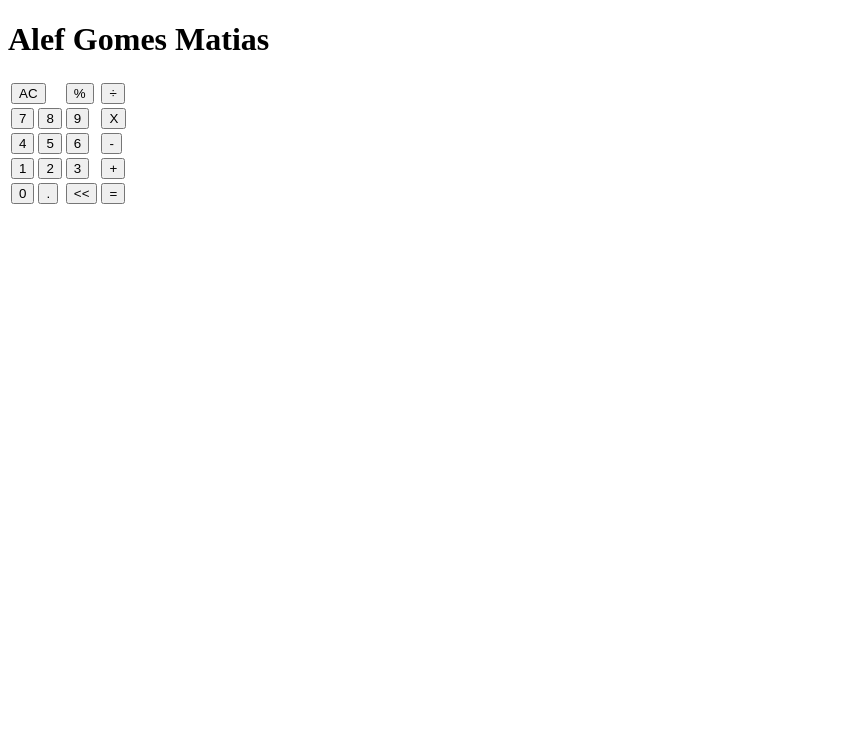
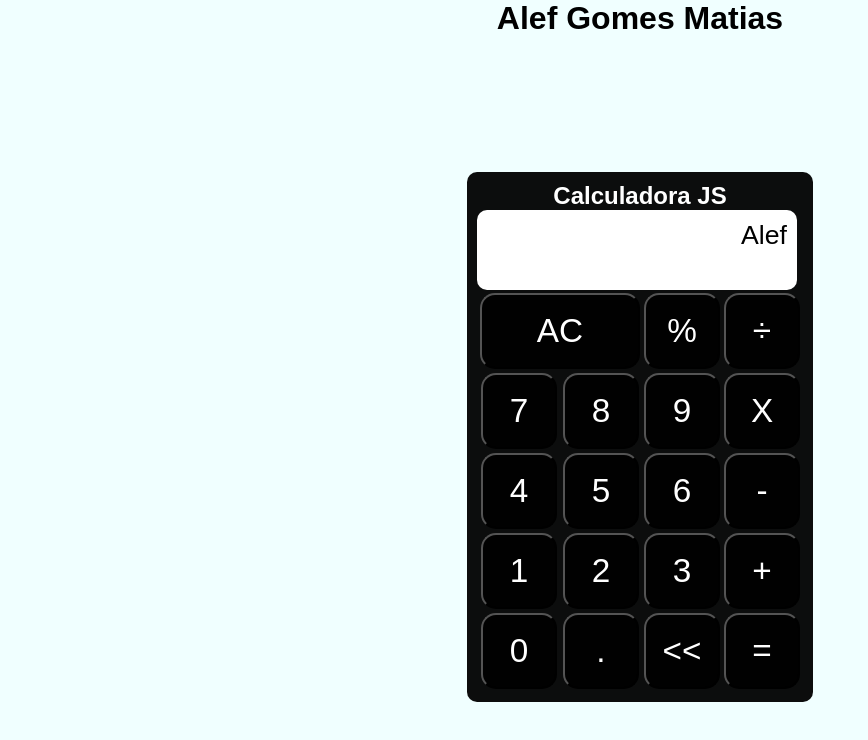
Before and after one commit to Matias-Alef/calc, a plain HTML site: page index.html in a window 1280 px wide. Shown: the whole page, without its empty margins (0-868 px from the left). Drawn offline with Linux system fonts and the light colour scheme.

Commit message:
Atualizações da calculadora JS até cair a internet

```diff
--- a/css/style.css
+++ b/css/style.css
@@ -0,0 +1,54 @@
+*{
+    margin: 0;
+    padding: 0;
+    box-sizing: border-box;
+    font-family: Arial, Helvetica, sans-serif;
+}
+
+body{
+    background-color: azure;
+    text-align: center;
+    height: 100vh;
+    width: 100vw;
+}
+
+.container{
+    position: relative;
+    color: white;
+    height: 100vh;
+    width: 100vw;
+}
+
+.calculadora{
+    position: absolute;
+    top: 50%;
+    left: 50%;
+    transform: translate(-50%, -50%);
+    background-color: rgba(0, 0, 0, 0.95);
+    border-radius: 10px;
+    padding: 10px;
+    box-shadow: rgba(0, 0, 0, 0);
+}
+
+.display{
+    height: 80px;
+    width: 320px;
+    background-color: white;
+    text-align:right;
+    align-content: space-between;
+    justify-content: space-between;
+    border-radius: 10px;
+    color: black;
+    font-size: 20pt;
+    padding: 10px;
+}
+
+button{
+    height: 76px;
+    width: 76px;
+    background-color: rgba(0, 0, 0, 0.95);
+    color: white;
+    border-radius: 15px;
+    margin: 1px;
+    font-size: 25pt;
+}
--- a/index.html
+++ b/index.html
@@ -12,11 +12,12 @@
     <h1>Alef Gomes Matias</h1>
 
     <div class="container">
-        <main class="calculadora">
-            <div class="display"></div>
+        <div class="calculadora">
+            <h2>Calculadora JS</h2>
+            <div class="display">Alef</div>
             <table class="grid-calc">
                 <tr class="head">
-                    <td class="operator" colspan="2"><button id="clean">AC</button></td>
+                    <td class="operator" colspan="2"><button id="clean" style="width: 160px;">AC</button></td>
                     <td class="operator"><button id="percent">%</button></td>
                     <td class="operator"><button id="divide">÷</button></td>
                 </tr>
@@ -46,7 +47,7 @@
                 </tr>
             </table>
 
-        </main>
+        </div>
     </div>
 
 </body>
```
